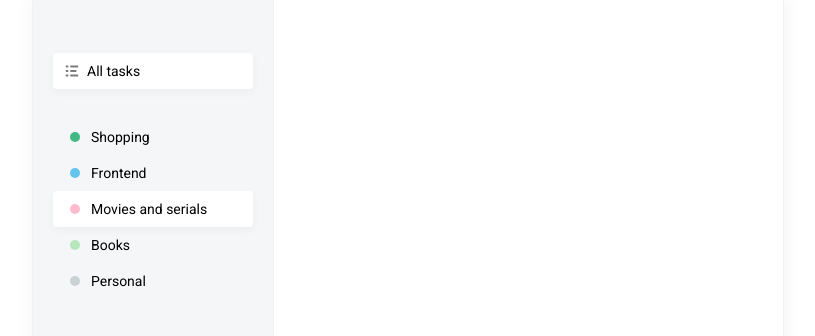
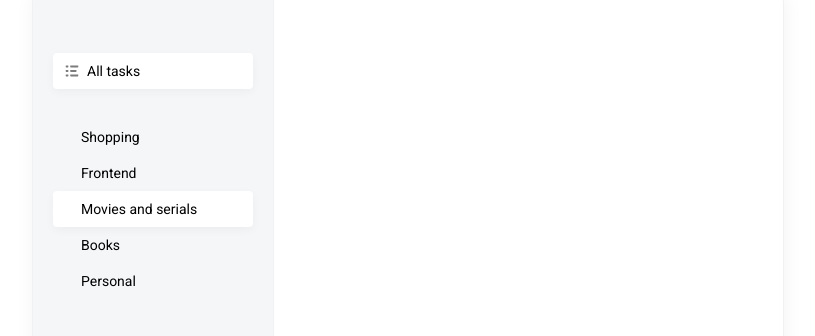
Before and after one commit to VadimKorobec/React-todo-list, a React (Create React App) app: page / in a window 1280 px wide. Shown: the part 142-478 px from the top of the page, without its empty margins (232-1047 px from the left). Built offline with nearby package versions, Linux system fonts and the light colour scheme.

Commit message:
Update List.scss

```diff
--- a/src/components/List/List.scss
+++ b/src/components/List/List.scss
@@ -12,6 +12,7 @@
       }
     }
   }
+
   li {
     display: flex;
     align-items: center;
@@ -25,37 +26,14 @@
       border-radius: 4px;
     }
 
+    .badge {
+      position: relative;
+      left: 5px;
+    }
+
     i {
       display: inline-flex;
       margin-right: 8px;
     }
-
-    .badge {
-      width: 10px;
-      height: 10px;
-      border-radius: 30px;
-      position: relative;
-      left: 5px;
-
-      &--green {
-        background-color: #42b883;
-      }
-
-      &--blue {
-        background-color: #64c4ed;
-      }
-
-      &--pink {
-        background-color: #ffbbcc;
-      }
-
-      &--greening {
-        background-color: #b6e6bd;
-      }
-
-      &--gree {
-        background-color: #c9d1d3;
-      }
-    }
   }
 }
```
